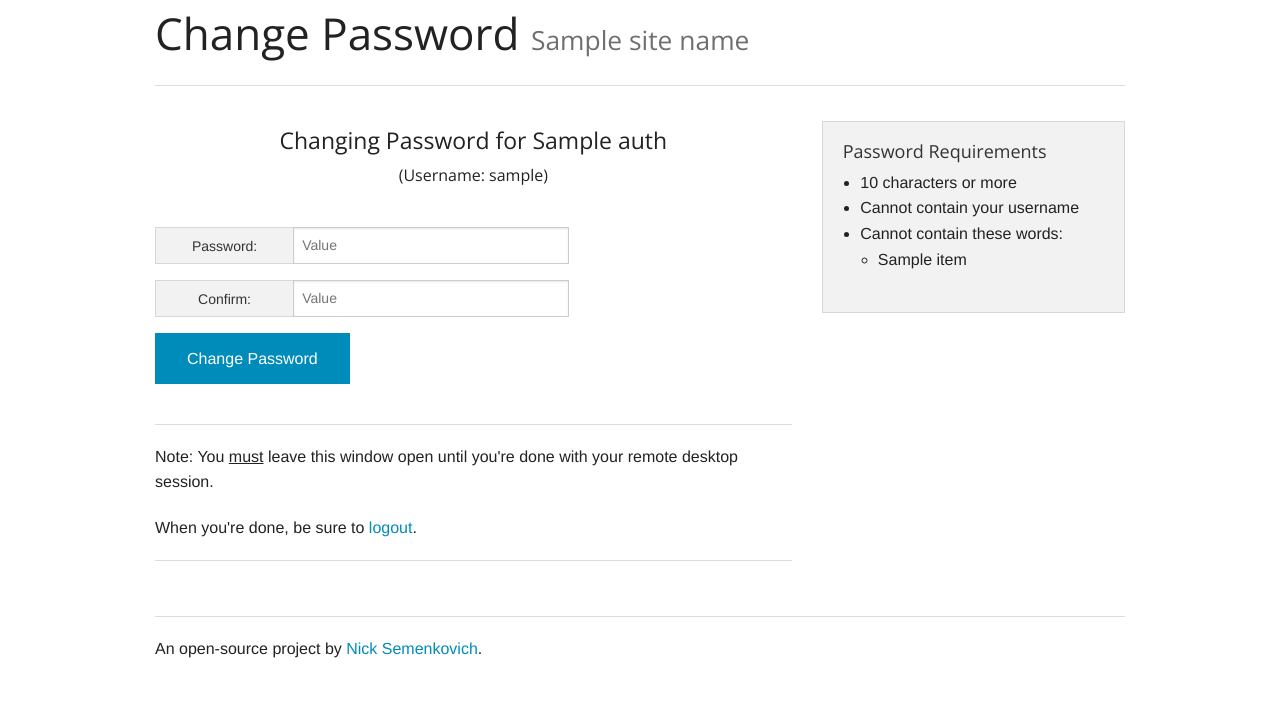
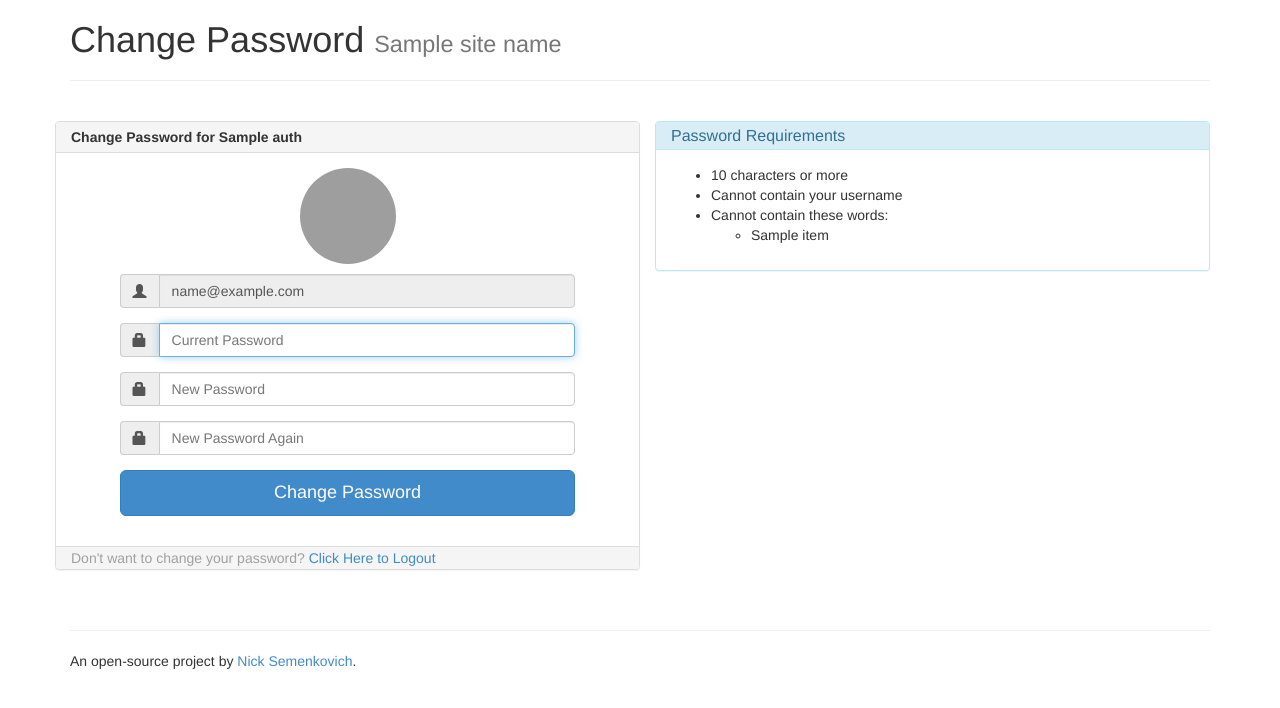
Before and after one commit to pawanc7/samba-google-apps-password-self-service-sync, a Flask app: template templates/authenticated.html in a window 1280 px wide. Shown: the top 708 px of the page. Run offline with Flask 2, Linux system fonts and the light colour scheme; the template is opened without the code that fills it: most values are stand-ins (such as "Sample title", 1, 10 or a date in 2020); some libraries are stand-ins or nearby versions; grey boxes are pictures that could not be loaded.

Commit message:
Lots of additions and tweaks.

```diff
--- a/app.py
+++ b/app.py
@@ -2,7 +2,7 @@
 """
 A self-service password change script for Samba 4 AD DC and Google Apps.
 
-By: Nick Semenkovich <semenko@alum.mit.edu> http://nick.semenkovich.com
+By: Nick Semenkovich <semenko@alum.mit.edu> https://nick.semenkovich.com
 
 License: MIT
 
@@ -11,8 +11,7 @@ Google auth code derived from Flask-Oauthlib / Bruno Rocha / https://github.com/
 
 from flask import Flask, redirect, render_template, url_for, session, request, Response, jsonify
 from flask_oauthlib.client import OAuth
-import struct
-import socket
+import os
 
 app = Flask(__name__, static_url_path='')
 app.config.from_pyfile('secrets.cfg') # Add your Google ID & Secret there.
@@ -31,7 +30,7 @@ google = oauth.remote_app(
     consumer_key=app.config.get('GOOGLE_ID'),
     consumer_secret=app.config.get('GOOGLE_SECRET'),
     request_token_params={
-        'scope': ['https://www.googleapis.com/auth/userinfo.email', 'https://www.googleapis.com/auth/userinfo.profile']
+        'scope': ['email', 'profile']
     },
     base_url='https://www.googleapis.com/oauth2/v1/',
     request_token_url=None,
@@ -48,7 +47,8 @@ def index():
         try:
             if me.data[u'hd'] != RESTRICTED_DOMAIN or me.data[u'verified_email'] != True:
                 session.pop('google_token', None)
-                return render_template('error.html', domain=RESTRICTED_DOMAIN, site_name=SITE_NAME)
+                return render_template('error.html', domain=RESTRICTED_DOMAIN, site_name=SITE_NAME,
+                                       detailed_errror="Wrong domain name or unverified email.")
         except KeyError:
             session.pop('google_token', None)
             return render_template('_base.html', site_name=SITE_NAME)
@@ -57,15 +57,33 @@ def index():
 
         username = me.data['email'].split('@')[0] # username only from e-mail
 
-        return render_template('authenticated.html',
-                               auth_data=me.data,
-                               username=username,
-                               site_name=SITE_NAME,
-                               minlength=PASS_MIN_LENGTH,
-                               badwords=PASS_BAD_WORDS)
+
+        new_password = request.args.get('newpass') or False  # New password form post.
+        confirm_password = request.args.get('confirmpass') or False
+
+        # TEST FOR request.method == "POST"
+        if new_password is not False:
+            # The user set a username & password. Let's try to change their existing info.
+            if new_password != confirm_password:
+                # ERROR
+                pass
+
+            # First, try to set Samba password.
+
+            print("OMG YOU SET A PASSWORD")
+            pass
+        else:
+            return render_template('authenticated.html',
+                                   auth_data=me.data,
+                                   username=username,
+                                   site_name=SITE_NAME,
+                                   minlength=PASS_MIN_LENGTH,
+                                   badwords=PASS_BAD_WORDS)
+
+    # No google token. Ask the user to log in.
     return render_template('_base.html', site_name=SITE_NAME)
 
-@app.route('/computer.rdp')
+@app.route('/pwchange')
 def getrdp():
     if 'google_token' in session:
         me = google.get('userinfo')
@@ -118,33 +136,19 @@ def authorized(resp):
 def get_google_oauth_token():
     return session.get('google_token')
 
+@app.before_request
+def csrf_protect():
+    if request.method == "POST":
+        token = session.pop('_csrf_token', None)
+        if not token or token != request.form.get('_csrf_token'):
+            abort(403)
 
-# Send a WOL packet
-def wake_on_lan(macaddress):
-    """ Switches on remote computers using WOL. """
+def generate_csrf_token():
+    if '_csrf_token' not in session:
+        session['_csrf_token'] = os.urandom(64).encode('base-64').rstrip()
+    return session['_csrf_token']
 
-    # Check macaddress format and try to compensate.
-    if len(macaddress) == 12:
-        pass
-    elif len(macaddress) == 12 + 5:
-        sep = macaddress[2]
-        macaddress = macaddress.replace(sep, '')
-    else:
-        raise ValueError('Incorrect MAC address format')
-
-    # Pad the synchronization stream.
-    data = ''.join(['FFFFFFFFFFFF', macaddress * 20])
-    send_data = ''
-
-    # Split up the hex values and pack.
-    for i in range(0, len(data), 2):
-        send_data = ''.join([send_data,
-                             struct.pack('B', int(data[i: i + 2], 16))])
-
-    # Broadcast it to the LAN.
-    sock = socket.socket(socket.AF_INET, socket.SOCK_DGRAM)
-    sock.setsockopt(socket.SOL_SOCKET, socket.SO_BROADCAST, 1)
-    sock.sendto(send_data, ('<broadcast>', 7))
+app.jinja_env.globals['csrf_token'] = generate_csrf_token
 
 
 if __name__ == '__main__':
--- a/templates/_base.html
+++ b/templates/_base.html
@@ -1,15 +1,14 @@
-<!doctype html>
-<!--[if IE 9]><html class="lt-ie10" lang="en" > <![endif]-->
-<html class="no-js" lang="en" data-useragent="Mozilla/5.0 (compatible; MSIE 10.0; Windows NT 6.2; Trident/6.0)">
+
+<!DOCTYPE html>
+<html lang="en">
 <head>
-    <meta charset="utf-8" />
-    <meta name="viewport" content="width=device-width, initial-scale=1.0" />
+    <meta charset="utf-8">
+    <meta http-equiv="X-UA-Compatible" content="IE=edge">
+    <meta name="viewport" content="width=device-width, initial-scale=1">
     <title>{{ site_name }} &mdash; Change Password</title>
-    <!-- This rockin' free template is via Zurb foundation! Per their footer, it's public domain. -->
 
     <meta name="robots" content="noindex, nofollow">
-    <link rel="stylesheet" href="style.css" />
-    <script src="modernizr.js"></script>
+    <link rel="stylesheet" href="bootstrap.min.css" />
 </head>
 <body>
 
@@ -18,19 +17,12 @@
 {% endblock %}
 -->
 
-<!-- Nav Bar -->
+<div class="container">
 
     <div class="row">
-    <div class="large-12 columns">
+        <div class="col-lg-12">
 
-        {% if session.google_token %}
-            <div class="nav-bar right">
-                <ul class="button-group">
-                    <li><a href="/logout" class="button"><b>Logout</b></a></li>
-                </ul>
-
-            </div>
-        {% endif %}
+            {% if session.google_token %}{% endif %}
 
             <h1>Change Password <small> {{ site_name }}</small></h1>
             <hr /><br>
@@ -49,16 +41,17 @@
 
     <!-- Footer -->
 
-<footer class="row">
-    <div class="large-12 columns">
+    <div class="row">
+        <div class="col-md-12">
             <hr />
             <div class="row">
-            <div class="large-6 columns">
+                <div class="col-md-6">
                     <p>An open-source project by <a href="https://nick.semenkovich.com">Nick Semenkovich</a>.</p>
                 </div>
             </div>
         </div>
-</footer>
+    </div>
+</div>
 
 </body>
 </html>
--- a/templates/authenticated.html
+++ b/templates/authenticated.html
@@ -4,61 +4,96 @@
 {{ auth_data }}
 {% endblock %}
 {% block maincontent %}
+
+<style>
+    .panel-heading {
+        padding: 5px 15px;
+    }
+
+    .panel-footer {
+        padding: 1px 15px;
+        color: #A0A0A0;
+    }
+
+    .profile-img {
+        width: 96px;
+        height: 96px;
+        margin: 0 auto 10px;
+        display: block;
+        -moz-border-radius: 50%;
+        -webkit-border-radius: 50%;
+        border-radius: 50%;
+    }
+</style>
+
 <div class="row">
 
-    <!-- Main Blog Content -->
-    <div class="large-8 columns" role="content">
-        <article>
-            <center>
-                <h4>Changing Password for {{ auth_data.name }} </h4>
-                <h6>(Username: {{ username }})</h6>
-            </center>
-            <br><br>
+    <div class="col-md-6">
 
-            <form>
         <div class="row">
-                    <div class="large-8 columns">
-                        <div class="row collapse prefix-radius">
-                            <div class="small-4 columns">
-                                <span class="prefix">Password: </span>
+            <div class="panel panel-default">
+                <div class="panel-heading">
+                    <strong>Change Password for {{ auth_data.name }}</strong>
                 </div>
-                            <div class="small-8 columns">
-                                <input type="password" placeholder="Value" id="password">
+                <div class="panel-body">
+                    <form role="form" action="#" method="POST">
+                        <fieldset>
+                            <div class="row">
+                                <div class="center-block">
+                                    <img class="profile-img"
+                                         src="https://lh5.googleusercontent.com/-b0-k99FZlyE/AAAAAAAAAAI/AAAAAAAAAAA/eu7opA4byxI/photo.jpg?sz=120" alt="">
+                                </div>
+                            </div>
+                            <div class="row">
+                                <div class="col-sm-12 col-md-10  col-md-offset-1 ">
+                                    <div class="form-group">
+                                        <div class="input-group">
+												<span class="input-group-addon">
+													<i class="glyphicon glyphicon-user"></i>
+												</span>
+                                            <input class="form-control" placeholder="Username" name="loginname" type="text" value="{{ auth_data.email }}" disabled>
+                                        </div>
+                                    </div>
+                                    <div class="form-group">
+                                        <div class="input-group">
+												<span class="input-group-addon">
+													<i class="glyphicon glyphicon-lock"></i>
+												</span>
+                                            <input class="form-control" placeholder="Current Password" name="password" type="password" value="" autofocus>
+                                        </div>
+                                    </div>
+                                    <div class="form-group">
+                                        <div class="input-group">
+												<span class="input-group-addon">
+													<i class="glyphicon glyphicon-lock"></i>
+												</span>
+                                            <input class="form-control" placeholder="New Password" name="password" type="password" value="" autofocus>
+                                        </div>
+                                    </div>
+                                    <div class="form-group">
+                                        <div class="input-group">
+												<span class="input-group-addon">
+													<i class="glyphicon glyphicon-lock"></i>
+												</span>
+                                            <input class="form-control" placeholder="New Password Again" name="password_confirm" type="password" value="">
+                                        </div>
+                                    </div>
+                                    <div class="form-group">
+                                        <input type="submit" class="btn btn-lg btn-primary btn-block" value="Change Password">
                                     </div>
                                 </div>
                             </div>
+                        </fieldset>
+                    </form>
                 </div>
-                <div class="row">
-                    <div class="large-8 columns">
-                        <div class="row collapse prefix-radius">
-                            <div class="small-4 columns">
-                                <span class="prefix">Confirm: </span>
-                            </div>
-                            <div class="small-8 columns">
-                                <input type="password" placeholder="Value">
+                <div class="panel-footer ">
+                    Don't want to change your password? <a href="/logout"> Click Here to Logout </a>
                 </div>
             </div>
+
         </div>
-                </div>
-                <a href="#" class="button">Change Password</a>
-            </form>
 
-            <hr />
 
-            {#         <div class="row">
-            <div class="large-6 columns">
-                <p>Bacon ipsum dolor sit amet nulla ham qui sint exercitation eiusmod commodo, chuck duis velit. Aute in reprehenderit, dolore aliqua non est magna in labore pig pork biltong. Eiusmod swine spare ribs reprehenderit culpa.</p>
-                <p>Boudin aliqua adipisicing rump corned beef. Nulla corned beef sunt ball tip, qui bresaola enim jowl. Capicola short ribs minim salami nulla nostrud pastrami.</p>
-            </div>
-        </div> #}
-
-            <p>Note: You <u>must</u> leave this window open until you're done with your remote desktop session.</p>
-
-            <p>When you're done, be sure to <a href="/logout">logout</a>.</p>
-
-        </article>
-
-        <hr />
 
     </div>
 
@@ -66,10 +101,12 @@
 
 
     <!-- Sidebar -->
-
-    <aside class="large-4 columns">
-        <div class="panel">
-            <h5>Password Requirements</h5>
+    <div class="col-md-6">
+        <div class="panel panel-info">
+            <div class="panel-heading">
+                <h3 class="panel-title">Password Requirements</h3>
+            </div>
+            <div class="panel-body">
                 <ul>
                     <li>{{ minlength }} characters or more</li>
                     <li>Cannot contain your username</li>
@@ -81,8 +118,8 @@
                     </ul>
                 </ul>
             </div>
-    </aside>
-
+        </div>
+    </div>
     <!-- End Sidebar -->
 </div>
 
--- a/templates/error.html
+++ b/templates/error.html
@@ -2,6 +2,7 @@
 
 {% block maincontent %}
 <h2>Error: Invalid Account</h2>
-<h3>You must login with your {{ domain }} account</h3><br>
+<h3>You must login with your {{ domain }} account.</h3><br>
 <h4><a href="javascript:location.reload();"><b>Click here</b></a> to try again.</h4>
+<h6>The exact error was: {{ detailed_error }}</h6>
 {% endblock %}
```
Also changed, not shown: static/fonts/glyphicons-halflings-regular.ttf (renamed from static/glyphicons-halflings-regular.ttf), static/fonts/glyphicons-halflings-regular.woff (renamed from static/glyphicons-halflings-regular.woff), 4 other files. Lines whose indentation alone changed are shown as unchanged.
